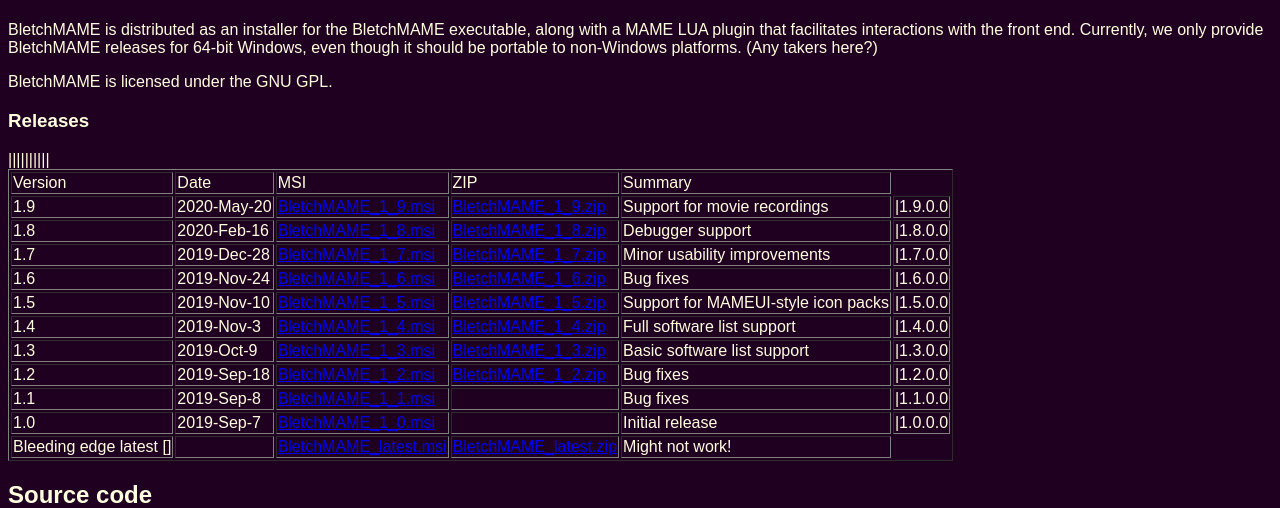
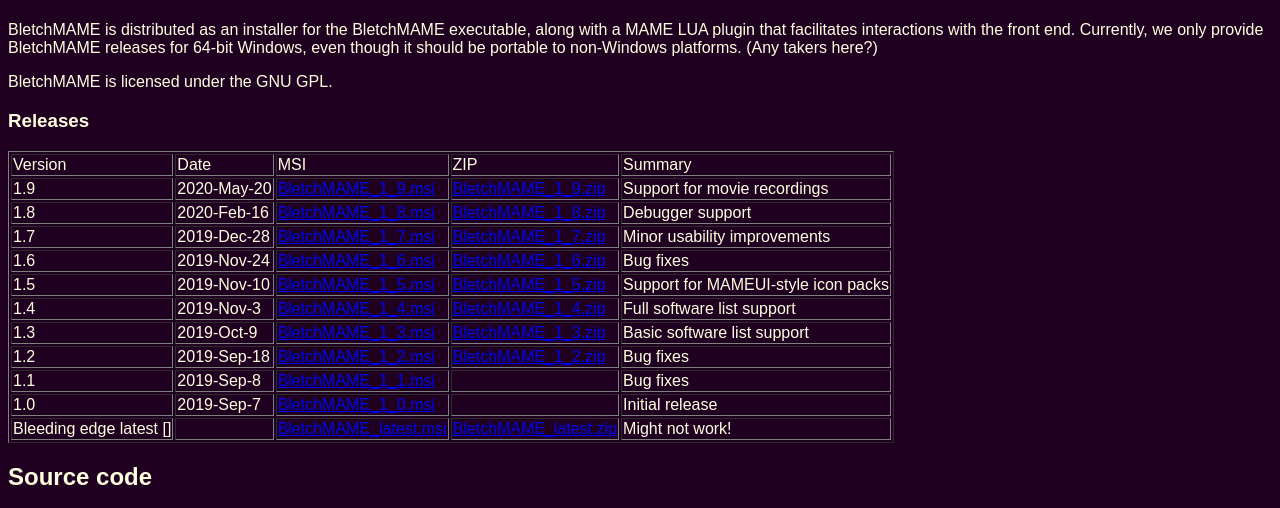
Before and after one commit to npwoods/bletchmame_web, a PHP site: page / in a window 1280 px wide. Shown: the part 868-1376 px from the top of the page. Run offline with PHP 8.4, Linux system fonts and the light colour scheme; data that the repository does not hold is empty.

Commit message:
Removing debugging code

```diff
--- a/index.php
+++ b/index.php
@@ -139,7 +139,6 @@ $all_versions = array(
 					echo "<td><a href=\"files/" . $all_versions[$version]["msi"] . "\">" . $all_versions[$version]["msi"] . "</a></td>";
 					echo "<td><a href=\"files/" . $all_versions[$version]["zip"] . "\">" . $all_versions[$version]["zip"] . "</a></td>";
 					echo "<td>" . $all_versions[$version]["notes"] . "</td>";
-                    echo "<td>" . $version_latest . "|" . "$version.0.0" . "</td>" . "|" . $has_version_lastest;
 					echo "</tr>";
 
                     if (strcmp($version_latest, "$version.0.0") == 0)
```
